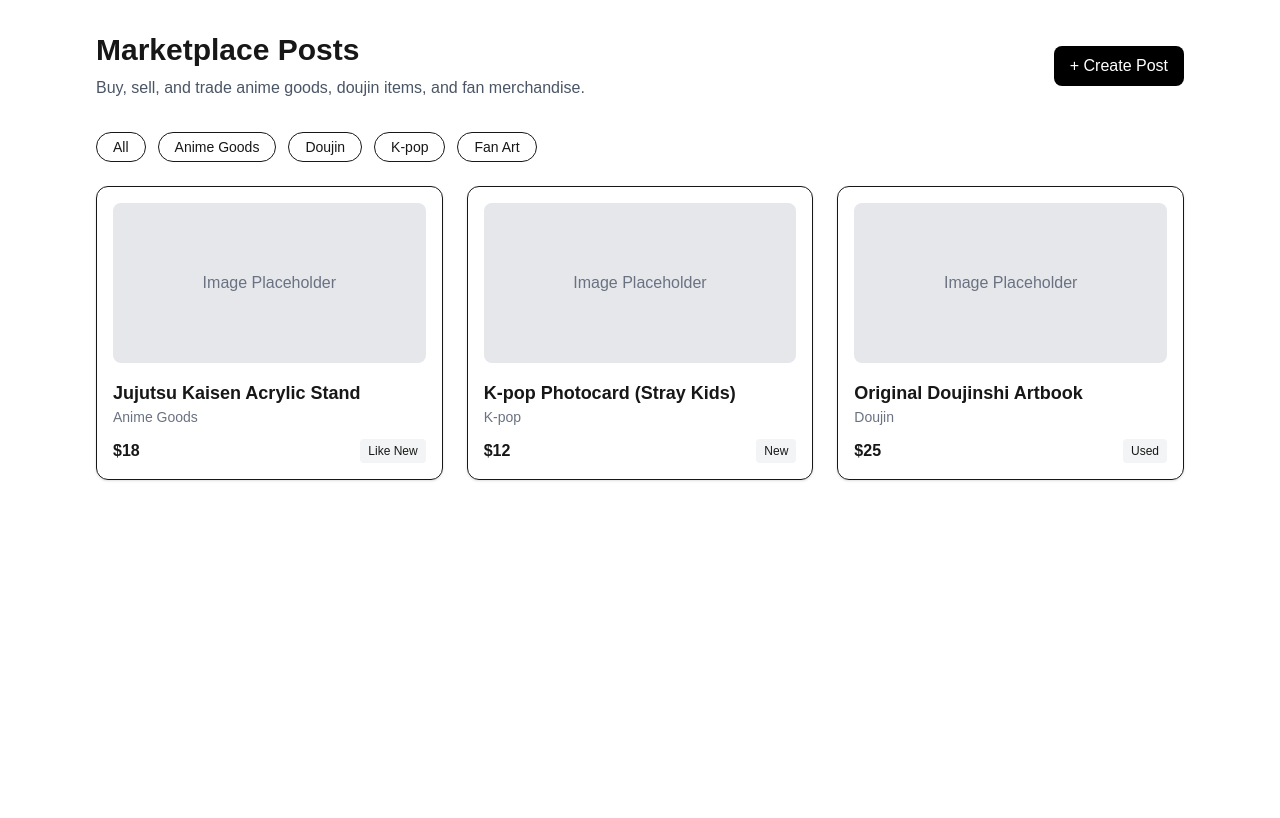
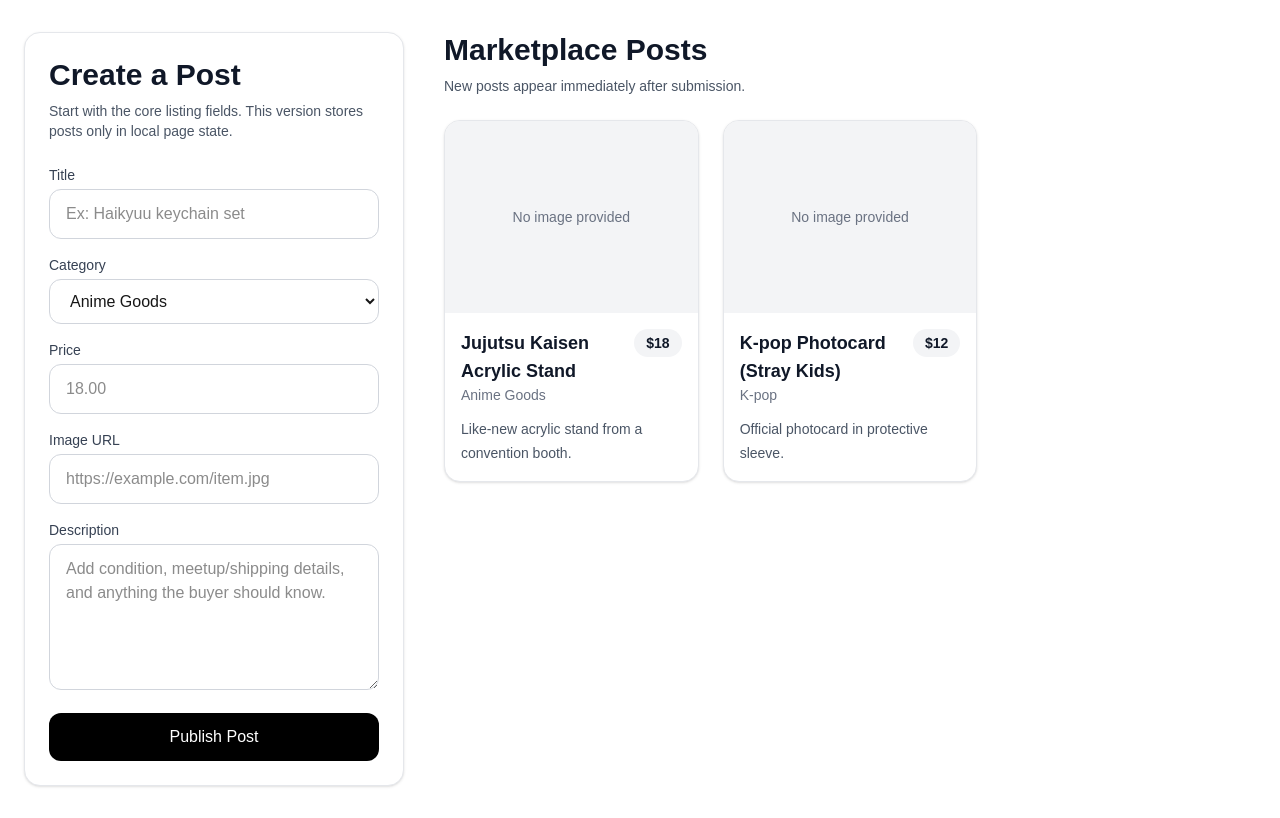
Before and after one commit to nancylovescoding/Hack-for-Humanity, a Next.js app: page /posts in a window 1280 px wide. Built offline with nearby package versions, Linux system fonts and the light colour scheme.

Commit message:
Add initial marketplace pages

```diff
--- a/app/posts/page.tsx
+++ b/app/posts/page.tsx
@@ -1,81 +1,233 @@
-export default function PostsPage() {
-  const mockPosts = [
+"use client";
+
+import { ChangeEvent, FormEvent, useState } from "react";
+
+type Post = {
+  id: number;
+  title: string;
+  category: string;
+  price: string;
+  image: string;
+  description: string;
+};
+
+type PostForm = Omit<Post, "id">;
+
+const initialPosts: Post[] = [
   {
     id: 1,
     title: "Jujutsu Kaisen Acrylic Stand",
-      price: "$18",
     category: "Anime Goods",
-      condition: "Like New",
+    price: "18",
+    image: "",
+    description: "Like-new acrylic stand from a convention booth.",
   },
   {
     id: 2,
     title: "K-pop Photocard (Stray Kids)",
-      price: "$12",
     category: "K-pop",
-      condition: "New",
-    },
-    {
-      id: 3,
-      title: "Original Doujinshi Artbook",
-      price: "$25",
-      category: "Doujin",
-      condition: "Used",
+    price: "12",
+    image: "",
+    description: "Official photocard in protective sleeve.",
   },
 ];
 
+const initialForm: PostForm = {
+  title: "",
+  category: "Anime Goods",
+  price: "",
+  image: "",
+  description: "",
+};
+
+const categories = ["Anime Goods", "Doujin", "K-pop", "Fan Art", "Other"];
+
+export default function PostsPage() {
+  const [posts, setPosts] = useState(initialPosts);
+  const [form, setForm] = useState(initialForm);
+
+  function handleChange(
+    event: ChangeEvent<HTMLInputElement | HTMLTextAreaElement | HTMLSelectElement>,
+  ) {
+    const { name, value } = event.target;
+    setForm((current) => ({
+      ...current,
+      [name]: value,
+    }));
+  }
+
+  function handleSubmit(event: FormEvent<HTMLFormElement>) {
+    event.preventDefault();
+
+    const nextPost: Post = {
+      id: Date.now(),
+      title: form.title.trim(),
+      category: form.category,
+      price: form.price.trim(),
+      image: form.image.trim(),
+      description: form.description.trim(),
+    };
+
+    if (
+      !nextPost.title ||
+      !nextPost.category ||
+      !nextPost.price ||
+      !nextPost.description
+    ) {
+      return;
+    }
+
+    setPosts((current) => [nextPost, ...current]);
+    setForm(initialForm);
+  }
+
   return (
-    <main className="p-8 max-w-6xl mx-auto">
-      {/* Page Header */}
-      <div className="flex justify-between items-center mb-8">
-        <div>
-          <h1 className="text-3xl font-bold">Marketplace Posts</h1>
-          <p className="text-gray-600 mt-2">
-            Buy, sell, and trade anime goods, doujin items, and fan merchandise.
+    <main className="mx-auto grid min-h-screen max-w-7xl gap-10 px-6 py-8 lg:grid-cols-[380px_minmax(0,1fr)]">
+      <section className="rounded-2xl border border-gray-200 bg-white p-6 shadow-sm">
+        <div className="mb-6">
+          <h1 className="text-3xl font-bold text-gray-900">Create a Post</h1>
+          <p className="mt-2 text-sm text-gray-600">
+            Start with the core listing fields. This version stores posts only in
+            local page state.
           </p>
         </div>
 
-        <button className="bg-black text-white px-4 py-2 rounded-lg hover:bg-gray-800 transition">
-          + Create Post
+        <form className="space-y-4" onSubmit={handleSubmit}>
+          <label className="block">
+            <span className="mb-1 block text-sm font-medium text-gray-700">
+              Title
+            </span>
+            <input
+              required
+              name="title"
+              value={form.title}
+              onChange={handleChange}
+              placeholder="Ex: Haikyuu keychain set"
+              className="w-full rounded-xl border border-gray-300 px-4 py-3 outline-none transition focus:border-black"
+            />
+          </label>
+
+          <label className="block">
+            <span className="mb-1 block text-sm font-medium text-gray-700">
+              Category
+            </span>
+            <select
+              name="category"
+              value={form.category}
+              onChange={handleChange}
+              className="w-full rounded-xl border border-gray-300 bg-white px-4 py-3 outline-none transition focus:border-black"
+            >
+              {categories.map((category) => (
+                <option key={category} value={category}>
+                  {category}
+                </option>
+              ))}
+            </select>
+          </label>
+
+          <label className="block">
+            <span className="mb-1 block text-sm font-medium text-gray-700">
+              Price
+            </span>
+            <input
+              required
+              min="0"
+              step="0.01"
+              name="price"
+              type="number"
+              value={form.price}
+              onChange={handleChange}
+              placeholder="18.00"
+              className="w-full rounded-xl border border-gray-300 px-4 py-3 outline-none transition focus:border-black"
+            />
+          </label>
+
+          <label className="block">
+            <span className="mb-1 block text-sm font-medium text-gray-700">
+              Image URL
+            </span>
+            <input
+              name="image"
+              type="url"
+              value={form.image}
+              onChange={handleChange}
+              placeholder="https://example.com/item.jpg"
+              className="w-full rounded-xl border border-gray-300 px-4 py-3 outline-none transition focus:border-black"
+            />
+          </label>
+
+          <label className="block">
+            <span className="mb-1 block text-sm font-medium text-gray-700">
+              Description
+            </span>
+            <textarea
+              required
+              name="description"
+              value={form.description}
+              onChange={handleChange}
+              rows={5}
+              placeholder="Add condition, meetup/shipping details, and anything the buyer should know."
+              className="w-full rounded-xl border border-gray-300 px-4 py-3 outline-none transition focus:border-black"
+            />
+          </label>
+
+          <button
+            type="submit"
+            className="w-full rounded-xl bg-black px-4 py-3 font-medium text-white transition hover:bg-gray-800"
+          >
+            Publish Post
           </button>
+        </form>
+      </section>
+
+      <section>
+        <div className="mb-6">
+          <h2 className="text-3xl font-bold text-gray-900">Marketplace Posts</h2>
+          <p className="mt-2 text-sm text-gray-600">
+            New posts appear immediately after submission.
+          </p>
         </div>
 
-      {/* Category Filters */}
-      <div className="flex gap-3 mb-6 flex-wrap">
-        {["All", "Anime Goods", "Doujin", "K-pop", "Fan Art"].map(
-          (category) => (
-            <button
-              key={category}
-              className="px-4 py-1 border rounded-full text-sm hover:bg-gray-100 transition"
+        <div className="grid grid-cols-1 gap-6 md:grid-cols-2 xl:grid-cols-3">
+          {posts.map((post) => (
+            <article
+              key={post.id}
+              className="overflow-hidden rounded-2xl border border-gray-200 bg-white shadow-sm"
             >
-              {category}
-            </button>
-          ),
+              <div className="flex h-48 items-center justify-center bg-gray-100 text-sm text-gray-500">
+                {post.image ? (
+                  // Using a plain img avoids extra Next image config for remote URLs at this stage.
+                  <img
+                    src={post.image}
+                    alt={post.title}
+                    className="h-full w-full object-cover"
+                  />
+                ) : (
+                  "No image provided"
                 )}
               </div>
 
-      {/* Posts Grid */}
-      <div className="grid grid-cols-1 sm:grid-cols-2 md:grid-cols-3 gap-6">
-        {mockPosts.map((post) => (
-          <div
-            key={post.id}
-            className="border rounded-xl p-4 shadow-sm hover:shadow-md transition"
-          >
-            <div className="h-40 bg-gray-200 rounded-lg mb-4 flex items-center justify-center text-gray-500">
-              Image Placeholder
+              <div className="space-y-3 p-4">
+                <div className="flex items-start justify-between gap-4">
+                  <div>
+                    <h3 className="text-lg font-semibold text-gray-900">
+                      {post.title}
+                    </h3>
+                    <p className="text-sm text-gray-500">{post.category}</p>
+                  </div>
+                  <span className="rounded-full bg-gray-100 px-3 py-1 text-sm font-semibold text-gray-900">
+                    ${post.price}
+                  </span>
                 </div>
 
-            <h2 className="font-semibold text-lg">{post.title}</h2>
-            <p className="text-sm text-gray-500">{post.category}</p>
-
-            <div className="flex justify-between items-center mt-3">
-              <span className="font-bold">{post.price}</span>
-              <span className="text-xs bg-gray-100 px-2 py-1 rounded">
-                {post.condition}
-              </span>
+                <p className="text-sm leading-6 text-gray-600">
+                  {post.description}
+                </p>
               </div>
-          </div>
+            </article>
           ))}
         </div>
+      </section>
     </main>
   );
 }
```
Lines whose indentation alone changed are shown as unchanged.
